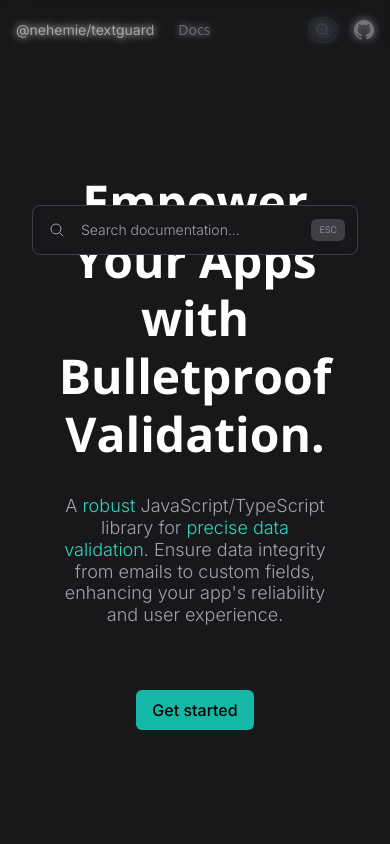
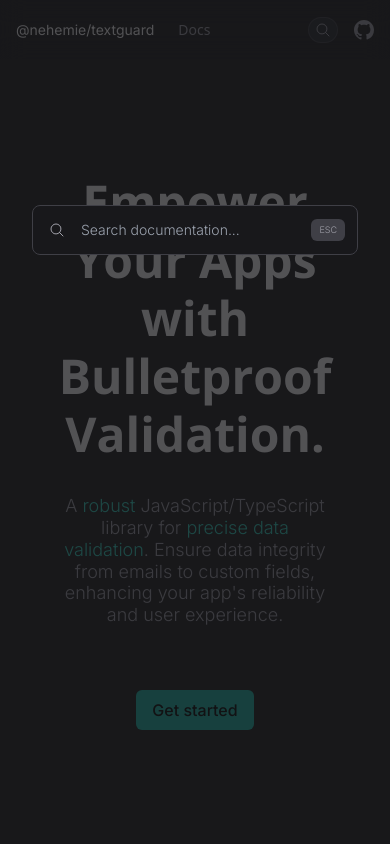
Before and after one commit to NehemieMbg/textguard-web-site, a Next.js app: page / in a window 390 px wide. Both pictures are taken after a click on the element 323 px from the left and 29 px from the top of the page. Shown: the top 844 px of the page. Built offline with nearby package versions, Linux system fonts and the light colour scheme.

Commit message:
bg color

```diff
--- a/app/components/Nav/Nav.tsx
+++ b/app/components/Nav/Nav.tsx
@@ -63,7 +63,7 @@ const Nav = () => {
 
   return (
     <header
-      className={`w-full h-[59px] flex items-center z-30 bg-opacity-50 backdrop-blur-md py-3 px-8 max-md:px-4  top-0 sticky bg-dark-gray
+      className={`w-full h-[59px] flex items-center z-30 bg-opacity-50 backdrop-blur-md py-3 px-8 max-md:px-4 top-0 sticky bg-dark-gray
       ${pathname === '/' ? '' : 'border-highlight-gray border-b-[1px] '}
       `}
     >
--- a/app/components/Nav/Search.tsx
+++ b/app/components/Nav/Search.tsx
@@ -53,10 +53,10 @@ const SearchTextguard = (props: {
 
   return (
     inputOpen && (
-      <div className="top-0 left-0 w-full h-full fixed backdrop-blur-sm  flex justify-center z-10">
+      <div className="top-0 left-0 w-full h-screen fixed bg-dark-gray bg-opacity-75 flex justify-center z-10">
         <div className="box-content py-[205px] px-[32px] max-w-[576px] w-full">
           <div
-            className="bg-dark-gray flex items-center border-[.5px] border-action-gray rounded-lg opacity-100"
+            className="bg-dark-gray backdrop-blur-md flex items-center border-[.5px] border-action-gray rounded-lg opacity-100"
             ref={inputDivRef}
           >
             <div className="w-full">
```
